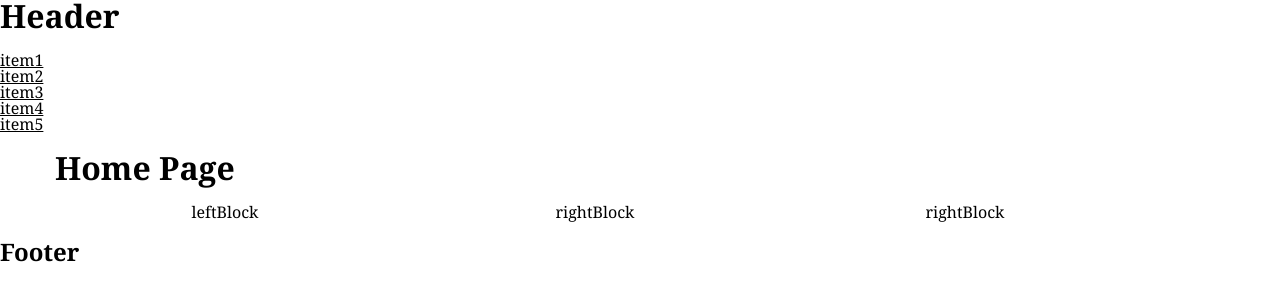
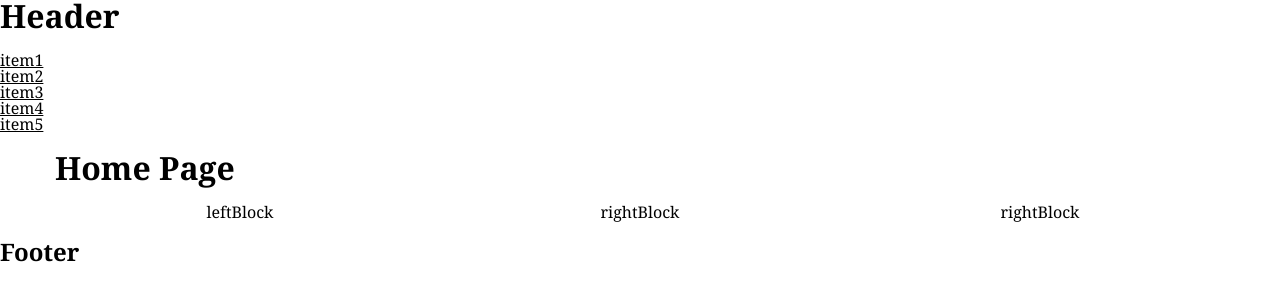
Before and after one commit to AmeliePoulain92/gulp-project, a website: page app/index.html in a window 1280 px wide. Drawn offline with Linux system fonts and the light colour scheme.

Commit message:
new grid predone

```diff
--- a/app/scss/assets/settings-assets/_grid.scss
+++ b/app/scss/assets/settings-assets/_grid.scss
@@ -10,5 +10,9 @@
 }
 
 @function contentGrid($container, $content, $gutter) {
-    @return percentage((map-get($grid, $content) + map-get($grid, $gutter) * 2))) / ((map-get($grid, $container) + map-get($grid, $gutter) * 2)));
+	$innerContainer: map-get($grid, $container);
+	$innerContent: map-get($grid, $content);
+	$innerGutter: map-get($grid, $gutter);
+
+    @return percentage(($innerContent + $innerGutter * 2) / ($innerContainer + ($innerGutter * 2)));
 }
```
Also changed, not shown: app/css/base.css, 1 other file.
